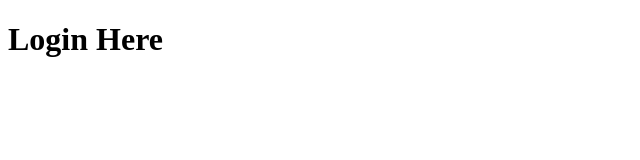
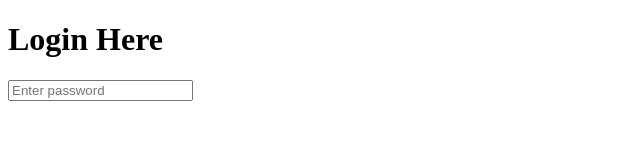
Before and after one commit to Rohitzite96/first-app, a plain HTML site: page login.html in a window 1280 px wide. Shown: the whole page, without its empty margins (0-640 px from the left). Drawn offline with Linux system fonts and the light colour scheme.

Commit message:
dev1: login page input password commit

```diff
--- a/login.html
+++ b/login.html
@@ -7,5 +7,6 @@
 </head>
 <body>
     <h1>Login Here</h1>
+    <input type="password" class="form-control" placeholder="Enter password">
 </body>
 </html>
```
